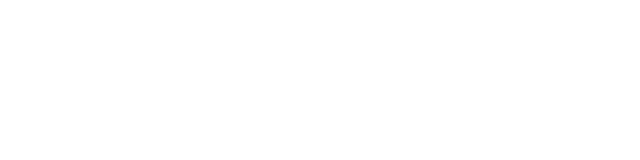
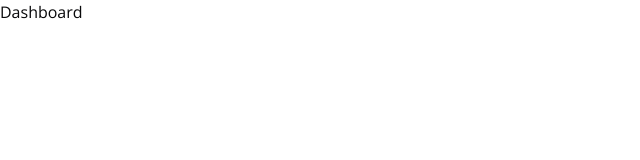
Before and after one commit to maharshidas001/ai-email-writer, a React (Vite) app: page /dashboard in a window 1280 px wide. Before the commit this address had no page. Shown: the top 160 px of the page, without its empty margins (0-640 px from the left). Built offline with nearby package versions, Linux system fonts and the light colour scheme.

Commit message:
Withoute Header Layout

```diff
--- a/src/App.jsx
+++ b/src/App.jsx
@@ -3,6 +3,8 @@
 import WithHeader from '@/layouts/WithHeader';
 import Home from '@/pages/Home';
 import Pricing from '@/pages/Pricing';
+import WithoutHeader from './layouts/WithoutHeader';
+import Dashboard from './pages/Dashboard';
 
 const App = () => {
   return (
@@ -12,6 +14,10 @@
           <Route index element={<Home />} />
           <Route path='/pricing' element={<Pricing />} />
         </Route>
+
+        <Route path="/dashboard" element={<WithoutHeader />}>
+          <Route index element={<Dashboard />} />
+        </Route>
       </Routes>
     </>
   );
--- /dev/null
+++ b/src/layouts/WithoutHeader.jsx
@@ -0,0 +1,15 @@
+import React from 'react';
+import { Outlet } from 'react-router-dom';
+
+const WithoutHeader = ({ children }) => {
+  return (
+    <>
+      <main>
+        {children}
+        <Outlet />
+      </main>
+    </>
+  )
+}
+
+export default WithoutHeader;
--- /dev/null
+++ b/src/pages/Dashboard.jsx
@@ -0,0 +1,11 @@
+import React from 'react';
+
+const Dashboard = () => {
+  return (
+    <>
+      <div>Dashboard</div>
+    </>
+  )
+}
+
+export default Dashboard;
```
